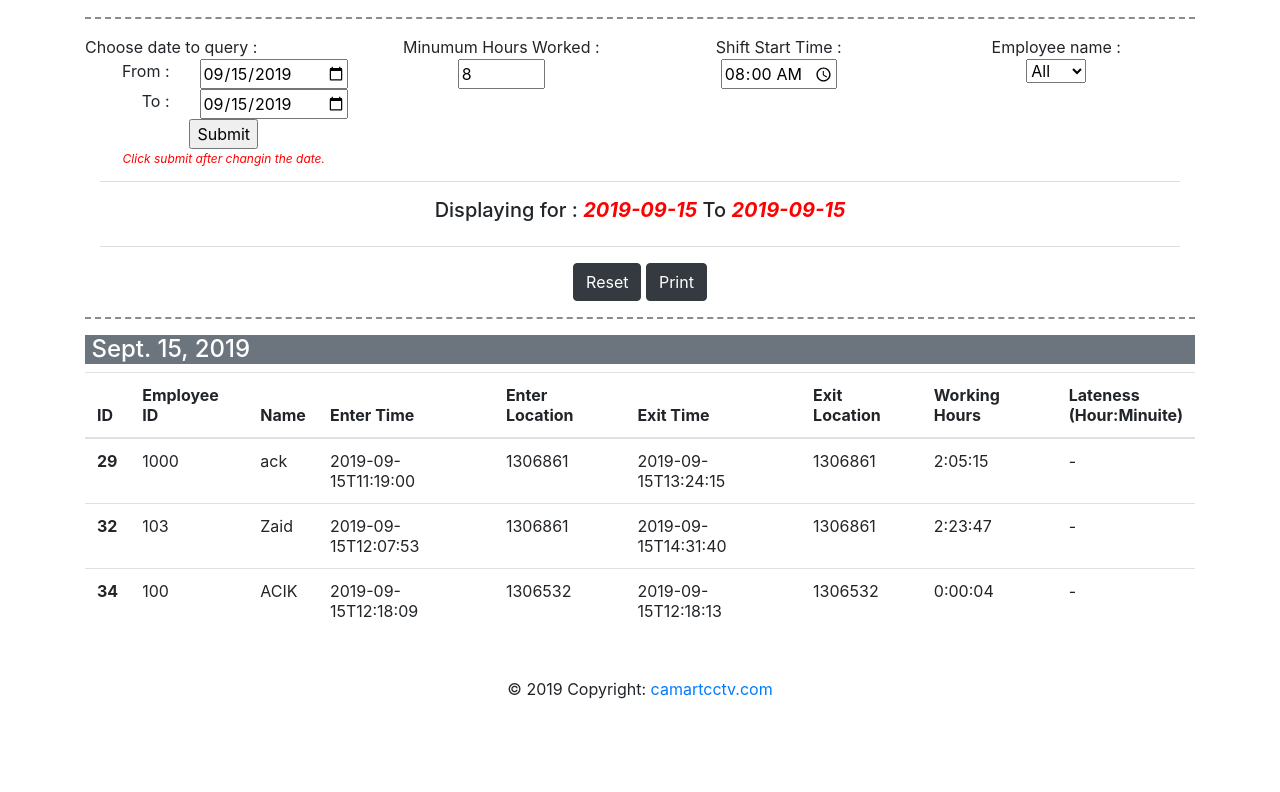
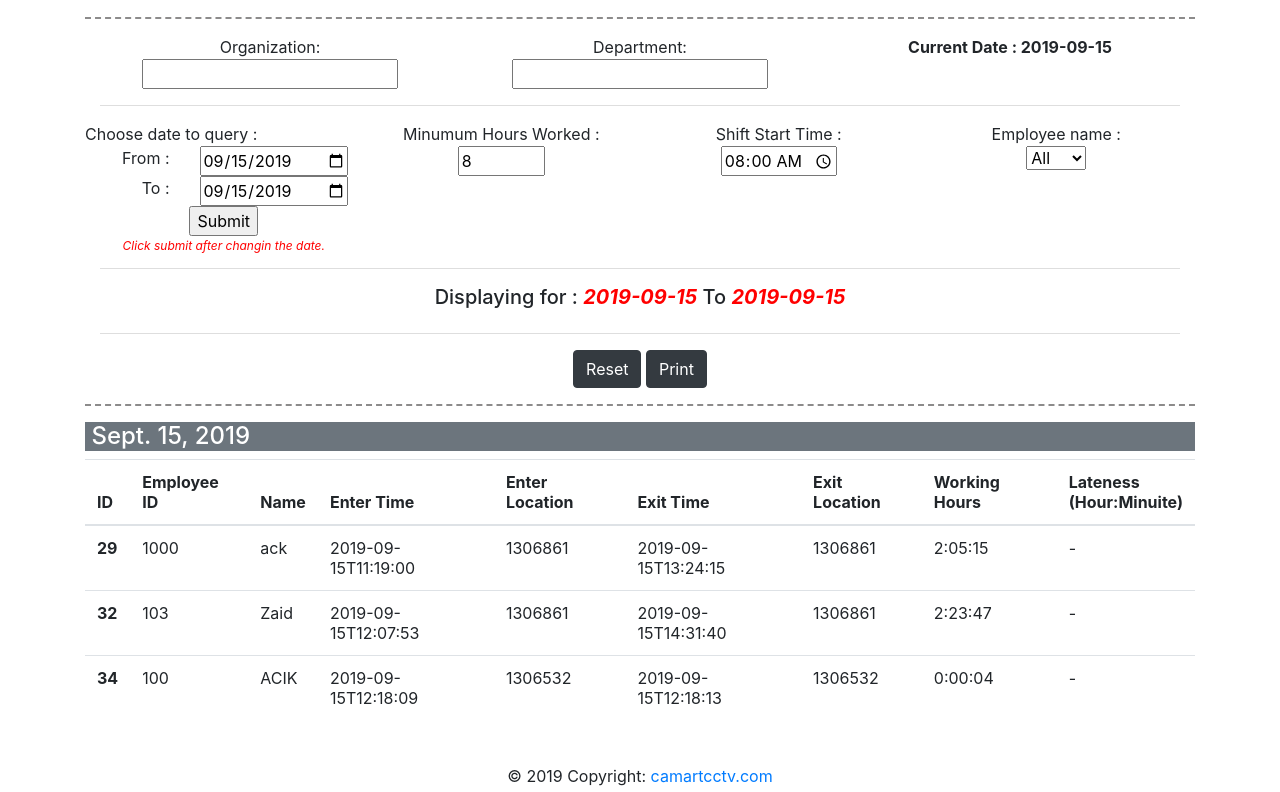
Before and after one commit to haziqnorisham/FaceRecTA, a Django app: page /time_attendance/btnAction/ in a window 1280 px wide. Shown: the part 385-1177 px from the top of the page. Before the commit the page ends 1084 px from the top, so only its background shows below. Run offline with Django 3.2, Linux system fonts and the light colour scheme; data comes from the database, SQL or seed files in the repository; some libraries are stand-ins or nearby versions.

Commit message:
first delivered

```diff
--- a/timeAttendance/templates/timeAttendance/deviceDetails.html
+++ b/timeAttendance/templates/timeAttendance/deviceDetails.html
@@ -28,6 +28,24 @@
   </div>
 
   <div class="container">
+    <div class="container">
+      <div class="row text-center">
+        <div class="col-sm">
+            Organization: <input type="text" name="FirstName">
+        </div>
+
+        <div class="col-sm">
+            Department: <input type="text" name="FirstName">
+        </div>
+
+        <div class="col-sm">
+            <b>Current Date : {{ date_tag.date }}</b>
+        </div>
+
+      </div>
+<hr class="style2"/>
+    </div>
+
   <div class="container">
     <div class="row">
 
@@ -36,7 +54,8 @@
     <form action="/time_attendance/btnAction/">
       <div class="row text-center">
         Choose date to query :
-        <br>
+
+
       </div>
 
       <div class="row">
```
